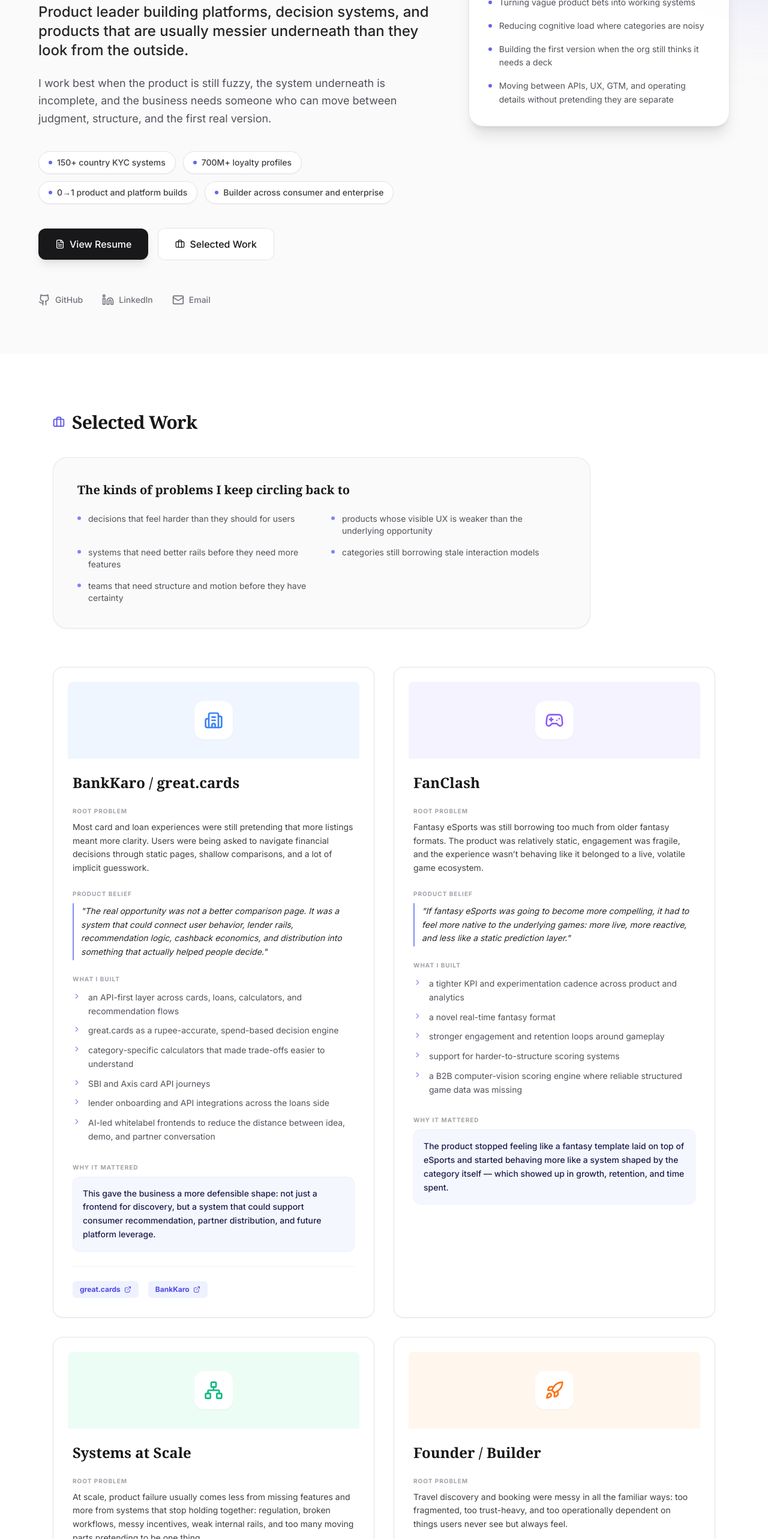
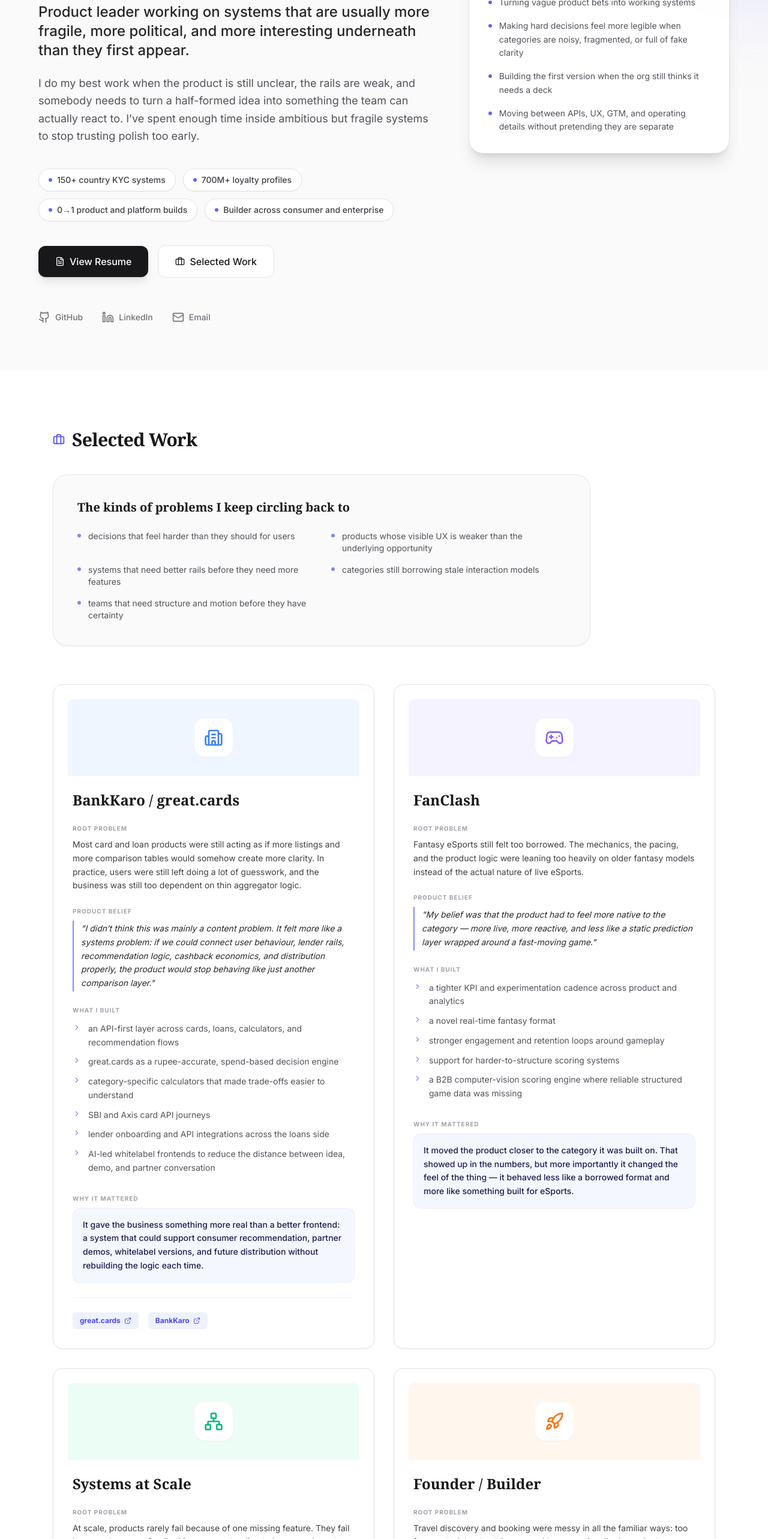
Before and after one commit to mohsinfd/Personal-Portfolio, a React (Vite) app: page / in a window 1280 px wide. Shown: the part 220-2786 px from the top of the page at 60% size. Built offline with nearby package versions, Linux system fonts and the light colour scheme; a web font is replaced by a local one.

Commit message:
Refine portfolio tone and setup deployment workflow

```diff
--- a/src/components/EngineeringDemos.tsx
+++ b/src/components/EngineeringDemos.tsx
@@ -19,9 +19,9 @@
               <Terminal className="w-6 h-6 text-indigo-400" />
               <span className="text-xs font-bold uppercase tracking-[0.3em] text-indigo-400">Engineering & Demos</span>
             </div>
-            <h2 className="text-4xl md:text-5xl font-bold font-serif mb-6">Prototypes & Repos</h2>
+            <h2 className="text-4xl md:text-5xl font-bold font-serif mb-6">Things I build to make the work move</h2>
             <p className="text-zinc-400 text-lg leading-relaxed">
-              Public repos, prototypes, docs, and demos I’ve used to accelerate alignment, pressure-test ideas, and unblock real product work.
+              Public repos, prototypes, docs, and experiments that helped clarify a product, unlock a conversation, or make a system more concrete than a deck could.
             </p>
           </div>
           <a
--- a/src/components/Hero.tsx
+++ b/src/components/Hero.tsx
@@ -75,7 +75,7 @@
               </li>
               <li className="flex gap-3 items-start text-sm text-zinc-600 dark:text-zinc-400 leading-relaxed">
                 <div className="w-1.5 h-1.5 rounded-full bg-indigo-500 mt-2 flex-shrink-0" />
-                <span>Reducing cognitive load where categories are noisy</span>
+                <span>Making hard decisions feel more legible when categories are noisy, fragmented, or full of fake clarity</span>
               </li>
               <li className="flex gap-3 items-start text-sm text-zinc-600 dark:text-zinc-400 leading-relaxed">
                 <div className="w-1.5 h-1.5 rounded-full bg-indigo-500 mt-2 flex-shrink-0" />
--- a/src/data/personal.ts
+++ b/src/data/personal.ts
@@ -1,7 +1,7 @@
 import { CSSkin } from '../types';
 
 export const PERSONAL_DATA = {
-  bio: "Partner to Ragini, dad to Mizu, and living in a slightly chaotic home with one dog and three cats. Outside work I still care about games, stories, design, and the strange emotional value people attach to well-made objects.",
+  bio: "Partner to Ragini, dad to Mizu, and living in a slightly chaotic home with one dog and three cats. Outside work I still care about games, stories, design, and the odd emotional charge that well-made things can carry.",
   csSkinsDescription: "A small collector’s shelf from a game I’ve loved for years — part aesthetics, part memory, part ritual."
 };
 
--- a/src/data/site.ts
+++ b/src/data/site.ts
@@ -1,8 +1,8 @@
 export const SITE_DATA = {
   name: "Mohsin Dingankar",
-  role: "Product leader building platforms, decision systems, and products that are usually messier underneath than they look from the outside.",
-  philosophy: "I work best when the product is still fuzzy, the system underneath is incomplete, and the business needs someone who can move between judgment, structure, and the first real version.",
-  microLine: "I’m at my best when the work still needs building, not just managing.",
+  role: "Product leader working on systems that are usually more fragile, more political, and more interesting underneath than they first appear.",
+  philosophy: "I do my best work when the product is still unclear, the rails are weak, and somebody needs to turn a half-formed idea into something the team can actually react to. I’ve spent enough time inside ambitious but fragile systems to stop trusting polish too early.",
+  microLine: "I’ve always been more useful in the build than in the theatre around it.",
   location: "Gurgaon, India",
   email: "mohsinfd@gmail.com",
   github: "https://github.com/mohsinfd",
@@ -16,33 +16,33 @@
   ],
   howIWork: {
     headline: "How I Work",
-    subheading: "I’m most useful when the work is still half-formed: when the product is unclear, the rails are weak, and the team needs someone who can create structure without pretending the ambiguity isn’t there.",
+    subheading: "The deeper reveal about who I am when work gets real.",
     principles: [
       {
         title: "Mechanism before interface",
-        description: "I rarely trust a polished surface unless the logic underneath holds up. Most product problems are not really screen problems — they are incentive problems, flow problems, data problems, or systems problems wearing a visual disguise."
+        description: "I’ve learned not to trust polished surfaces too quickly. Most product problems are not really screen problems — they are flow problems, incentive problems, data problems, or systems problems that happen to be visible through the UI."
       },
       {
         title: "Ownership without theatre",
-        description: "I do not need perfect role boundaries to start moving. If the work needs framing, structure, prototyping, debugging, or a hard conversation, I would rather step in than wait for cleaner org design."
+        description: "I don’t need the org chart to make sense before I start helping. If the work needs framing, prototyping, debugging, pressure-testing, or just someone to hold it together for a while, I would rather step in than wait for cleaner boundaries."
       },
       {
         title: "Leverage over activity",
-        description: "I look for the part of the system where one sharp intervention changes a lot downstream: a cleaner contract, a clearer decision flow, a better recommendation layer, a faster demo, a stronger rail. I respect effort, but I trust leverage more."
+        description: "I’m always looking for the part of the system where one sharp intervention changes everything downstream: a better contract, a more legible decision flow, a faster demo, a recommendation engine that actually helps, not just decorates. Effort matters, but leverage changes the game."
       },
       {
         title: "Respect the rails",
-        description: "In complex products, docs, data structures, edge cases, partner constraints, and fallback logic are not backend details. They are part of the product. Users eventually feel every weak rail, whether they can name it or not."
+        description: "In complex products, the rails are the product. Docs, data structures, edge cases, partner constraints, fallback logic — users may never see them, but they eventually feel every weak one."
       },
       {
         title: "Evidence, then taste",
-        description: "I like measurable truth, but product is not just math. Good judgment also needs taste: knowing what to simplify, where to be opinionated, what not to build, and which kind of polish is actually hiding confusion."
+        description: "I like measurable truth, but product judgment is not just metrics. It also needs taste: what to simplify, where to be opinionated, what not to build, and when a layer of polish is really just hiding confusion."
       },
       {
         title: "Hold the signal",
-        description: "I work well across altitude — junior engineers, PMs, operators, senior stakeholders, founders. A lot of product leadership is really translation, and I’m comfortable being the person who keeps the original signal intact while it moves across people and agendas."
+        description: "I work well across altitude — junior engineers, PMs, operators, senior stakeholders, founders. A lot of product leadership is really just signal preservation: keeping the original problem intact while it passes through people with different vocabularies, agendas, and levels of context."
       }
     ],
-    closingLine: "I trust products more when they work a little before they talk a lot."
+    closingLine: "I’ve become suspicious of anything that sounds solved before it has survived contact with reality."
   }
 };
--- a/src/data/work.ts
+++ b/src/data/work.ts
@@ -4,8 +4,8 @@
   {
     id: "bankkaro",
     title: "BankKaro / great.cards",
-    rootProblem: "Most card and loan experiences were still pretending that more listings meant more clarity. Users were being asked to navigate financial decisions through static pages, shallow comparisons, and a lot of implicit guesswork.",
-    productBelief: "The real opportunity was not a better comparison page. It was a system that could connect user behavior, lender rails, recommendation logic, cashback economics, and distribution into something that actually helped people decide.",
+    rootProblem: "Most card and loan products were still acting as if more listings and more comparison tables would somehow create more clarity. In practice, users were still left doing a lot of guesswork, and the business was still too dependent on thin aggregator logic.",
+    productBelief: "I didn’t think this was mainly a content problem. It felt more like a systems problem: if we could connect user behaviour, lender rails, recommendation logic, cashback economics, and distribution properly, the product would stop behaving like just another comparison layer.",
     built: [
       "an API-first layer across cards, loans, calculators, and recommendation flows",
       "great.cards as a rupee-accurate, spend-based decision engine",
@@ -14,7 +14,7 @@
       "lender onboarding and API integrations across the loans side",
       "AI-led whitelabel frontends to reduce the distance between idea, demo, and partner conversation"
     ],
-    whyItMattered: "This gave the business a more defensible shape: not just a frontend for discovery, but a system that could support consumer recommendation, partner distribution, and future platform leverage.",
+    whyItMattered: "It gave the business something more real than a better frontend: a system that could support consumer recommendation, partner demos, whitelabel versions, and future distribution without rebuilding the logic each time.",
     links: [
       { label: "great.cards", href: "https://great.cards" },
       { label: "BankKaro", href: "https://bankkaro.com" },
@@ -23,8 +23,8 @@
   {
     id: "fanclash",
     title: "FanClash",
-    rootProblem: "Fantasy eSports was still borrowing too much from older fantasy formats. The product was relatively static, engagement was fragile, and the experience wasn’t behaving like it belonged to a live, volatile game ecosystem.",
-    productBelief: "If fantasy eSports was going to become more compelling, it had to feel more native to the underlying games: more live, more reactive, and less like a static prediction layer.",
+    rootProblem: "Fantasy eSports still felt too borrowed. The mechanics, the pacing, and the product logic were leaning too heavily on older fantasy models instead of the actual nature of live eSports.",
+    productBelief: "My belief was that the product had to feel more native to the category — more live, more reactive, and less like a static prediction layer wrapped around a fast-moving game.",
     built: [
       "a tighter KPI and experimentation cadence across product and analytics",
       "a novel real-time fantasy format",
@@ -32,12 +32,12 @@
       "support for harder-to-structure scoring systems",
       "a B2B computer-vision scoring engine where reliable structured game data was missing"
     ],
-    whyItMattered: "The product stopped feeling like a fantasy template laid on top of eSports and started behaving more like a system shaped by the category itself — which showed up in growth, retention, and time spent."
+    whyItMattered: "It moved the product closer to the category it was built on. That showed up in the numbers, but more importantly it changed the feel of the thing — it behaved less like a borrowed format and more like something built for eSports."
   },
   {
     id: "systems-at-scale",
     title: "Systems at Scale",
-    rootProblem: "At scale, product failure usually comes less from missing features and more from systems that stop holding together: regulation, broken workflows, messy incentives, weak internal rails, and too many moving parts pretending to be one thing.",
+    rootProblem: "At scale, products rarely fail because of one missing feature. They fail because too many fragile things are pretending to be one coherent system — regulation, workflows, incentives, internal tooling, and customer-facing experience all drifting apart at different speeds.",
     productBelief: "If the underlying system becomes more trustworthy, the visible product becomes more durable. Scale is rarely a UI problem first.",
     built: [
       "KYC and conversion flows across 150+ countries",
@@ -45,19 +45,19 @@
       "enterprise SaaS from MVP to real client adoption",
       "booking and internal systems across multiple business environments"
     ],
-    whyItMattered: "These roles taught me how product decisions behave once regulation, operational complexity, and scale stop being edge cases and become the environment."
+    whyItMattered: "These roles made me much less romantic about scale. They taught me that a lot of product work is really about helping a system stay legible and trustworthy under pressure."
   },
   {
     id: "founder-builder",
     title: "Founder / Builder",
     rootProblem: "Travel discovery and booking were messy in all the familiar ways: too fragmented, too trust-heavy, and too operationally dependent on things users never see but always feel.",
-    productBelief: "A tighter product could only work if it respected both the customer decision and the business reality underneath it.",
+    productBelief: "A tighter travel product only works if it respects both sides of the equation: the customer decision on the surface, and the operational mess holding it up underneath.",
     built: [
       "the product across web, mobile, and integrations",
       "a supply network across 200+ hotels",
       "customer-facing and post-sales workflows",
       "commercial and operational problem-solving alongside the CEO"
     ],
-    whyItMattered: "This is where I learned the part of product work that never leaves you: business model, customer trust, operational mess, and product quality are not separate subjects."
+    whyItMattered: "This is where I learned the version of product work I still trust most: stay close to the user, stay close to the business model, and don’t pretend operations are somebody else’s problem."
   }
 ];
--- a/vite.config.ts
+++ b/vite.config.ts
@@ -5,6 +5,7 @@
 export default defineConfig(({ mode }) => {
     const env = loadEnv(mode, '.', '');
     return {
+      base: './',
       server: {
         port: 3000,
         host: '0.0.0.0',
```
Also changed, not shown: src/data/experience.ts (+14 -14 lines).
